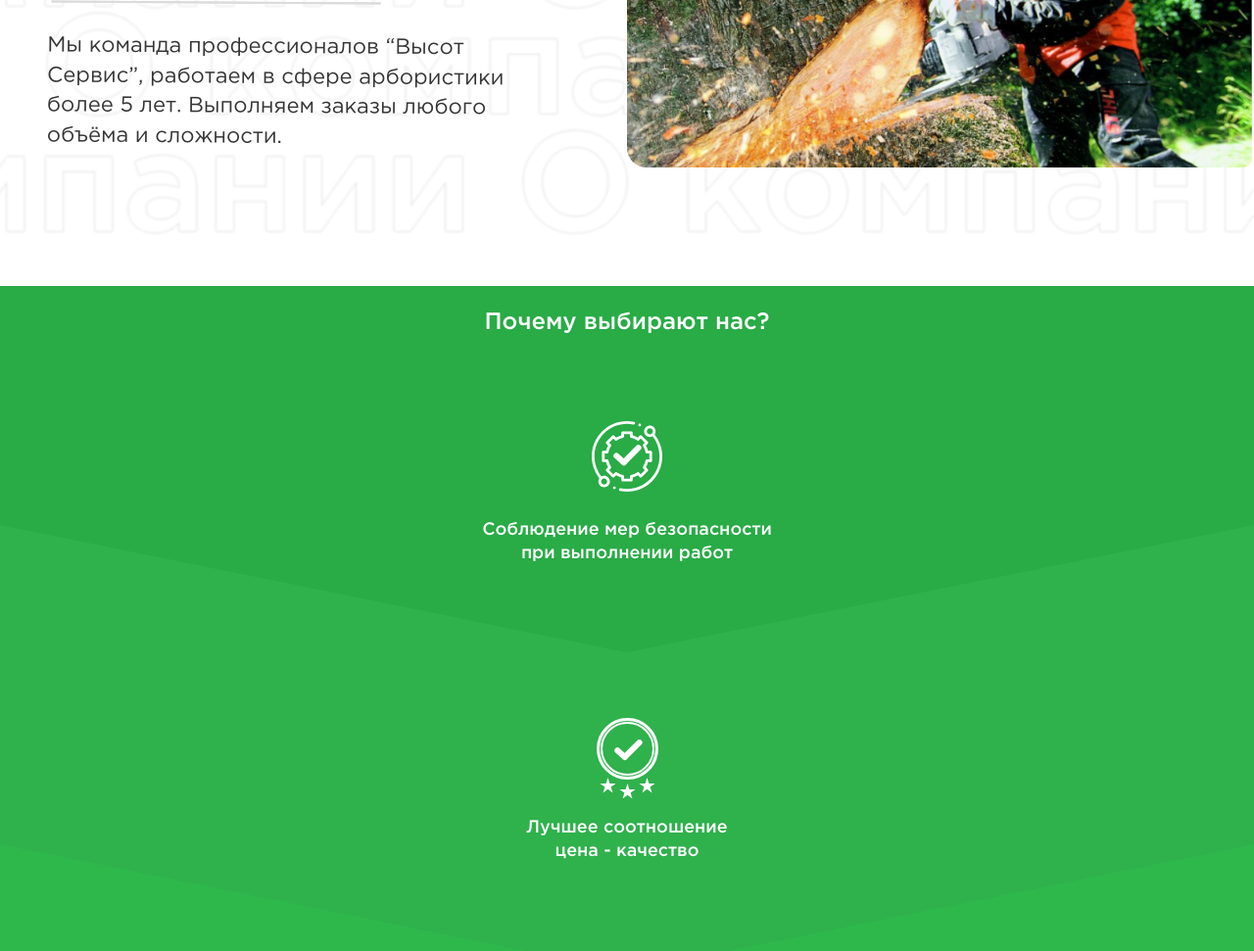
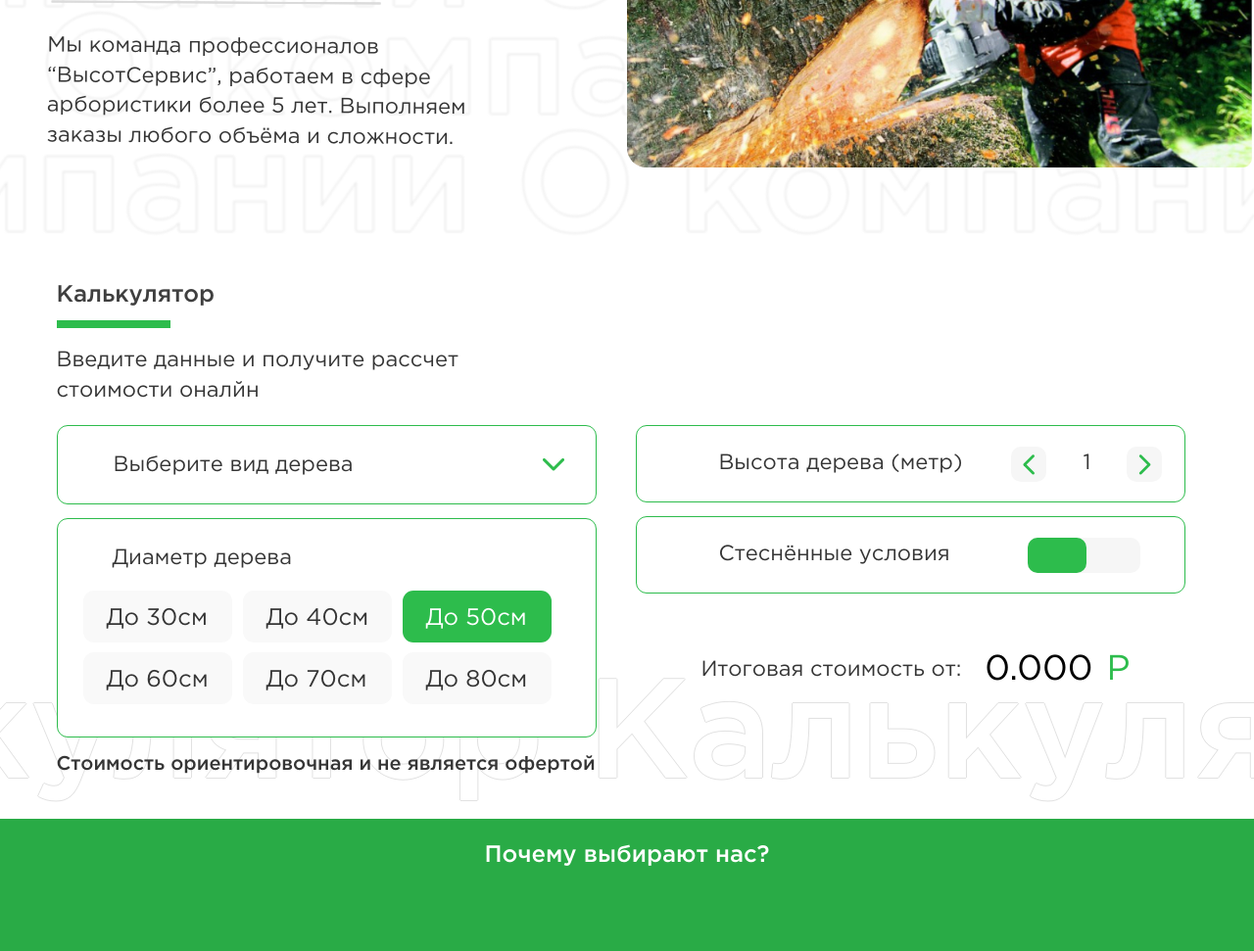
Before and after one commit to r616on/Spil_service, a website built with webpack: page src/index.html in a window 1280 px wide. Shown: the part 1512-2483 px from the top of the page at 98% size. Built offline with nearby package versions, Linux system fonts and the light colour scheme; a web font is replaced by a local one.

Commit message:
ver_for_portfolio

```diff
--- a/src/components/app.js
+++ b/src/components/app.js
@@ -16,10 +16,10 @@ document.addEventListener("DOMContentLoaded", () => {
     const services = new Services(".our-services");
     services.bindToDOM();
   }
-  // if (document.querySelector(".calculator")) {
-  //   const calculator = new Сalculator(".calculator");
-  //   calculator.bindToDOM();
-  // }
+  if (document.querySelector(".calculator")) {
+    const calculator = new Сalculator(".calculator");
+    calculator.bindToDOM();
+  }
   if (document.querySelector(".swiper")) {
     const swiper = new Swiper(".swiper", {
       loop: true,
--- a/src/index.html
+++ b/src/index.html
@@ -7,7 +7,10 @@
       content="width=device-width, user-scalable=no, initial-scale=1.0, maximum-scale=1.0, minimum-scale=1.0"
     />
     <meta http-equiv="X-UA-Compatible" content="ie=edge" />
-    <title>Высот Сервис</title>
+    <title>ВысотСервис</title>
+    <!-- <link rel="icon" href="путь_к_иконке/favicon.ico" type="image/x-icon"> -->
+    <meta name="keywords" content=" Высот сервис, спил деревьев Омск, спил деревьев в Омске, фрезеровка пней Омск, кронирование деревьев Омск, вывоз порубочных остатков Омск, обрезка кустарников Омск"/>
+    <meta name="description" content=" ВысотСервис. Спил деревьев г. Омск.">
   </head>
   <body>
     <div class="container-full">
@@ -169,7 +172,7 @@
                 >
               </div>
               <div class="about__text">
-                Мы команда профессионалов “Высот Сервис”, работаем в сфере
+                Мы команда профессионалов “ВысотСервис”, работаем в сфере
                 арбористики более 5 лет. Выполняем заказы любого объёма и
                 сложности.
               </div>
@@ -195,7 +198,64 @@
           </div>
         </div>
       </section>
+      <section class="calculator">
+  <div class="container">
+    <div class="calculator__title title">Калькулятор</div>
+    <div class="calculator__text text">
+      Введите данные и получите рассчет стоимости оналйн
+    </div>
+  </div>
+  <div class="container calculator__row">
+    <div class="calculator__row__left">
+      <div class="type-of-tree form-select calculator_item">
+        <span class="type-of-tree__title" data-id="0">Выберите вид дерева</span>
+        <div class="type-of-tree_opions">
+          <ul class="type-of-tree_opions__row">
+            <li class="opions__item" data-id="1">Берёза</li>
+            <li class="opions__item active" data-id="2">Осина</li>
+            <li class="opions__item" data-id="3">Сосна</li>
+            <li class="opions__item" data-id="4">Тополь</li>
+            <li class="opions__item" data-id="5">Клен</li>
+            <li class="opions__item" data-id="6">Лиственница</li>
+          </ul>
+        </div>
+      </div>
 
+      <div class="calculator__diameter calculator_item" data-size="4">
+        <div class="diameter__title">Диаметр дерева</div>
+        <div class="diameter__row">
+          <div class="diameter__item" data-size="2">До 30см</div>
+          <div class="diameter__item" data-size="3">До 40см</div>
+          <div class="diameter__item active" data-size="4">До 50см</div>
+          <div class="diameter__item" data-size="5">До 60см</div>
+          <div class="diameter__item" data-size="6">До 70см</div>
+          <div class="diameter__item" data-size="7">До 80см</div>
+        </div>
+      </div>
+    </div>
+    <div class="calculator__row__right">
+      <div class="tree-height calculator_item">
+        <div class="tree-height__title">Высота дерева (метр)</div>
+        <div class="tree-height__icon__row">
+          <div class="tree-height__icon icon-Arrow_left left"></div>
+          <div class="tree-height__counter">1</div>
+          <div class="tree-height__icon icon-Arrow_right right"></div>
+        </div>
+      </div>
+      <div class="cramped-conditions calculator_item">
+        Стеснённые условия
+        <div class="conditions_btn switch-btn active"></div>
+      </div>
+      <div class="calculator__total">
+        <div class="total__text">Итоговая стоимость от:</div>
+        <div class="total__num">0.000</div>
+      </div>
+    </div>
+  </div>
+  <div class="container calculator__price-estimated">
+    Стоимость ориентировочная и не является офертой
+  </div>
+</section>
 
      <section id="choose-us" class="choose-us container-full">
         <div class="choose-us__background">
--- a/src/index.js
+++ b/src/index.js
@@ -7,7 +7,7 @@ import "./css/iconFonts.css";
 import "./scss/main.scss";
 import "./scss/header.scss";
 import "./scss/footer.scss";
-// import "./scss/calculator.scss";
+import "./scss/calculator.scss";
 import "./scss/choose-us.scss";
 import "./scss/our-services.scss";
 import "./scss/gallery.scss";
```
Also changed, not shown: .appveyor.yml, README.md.
